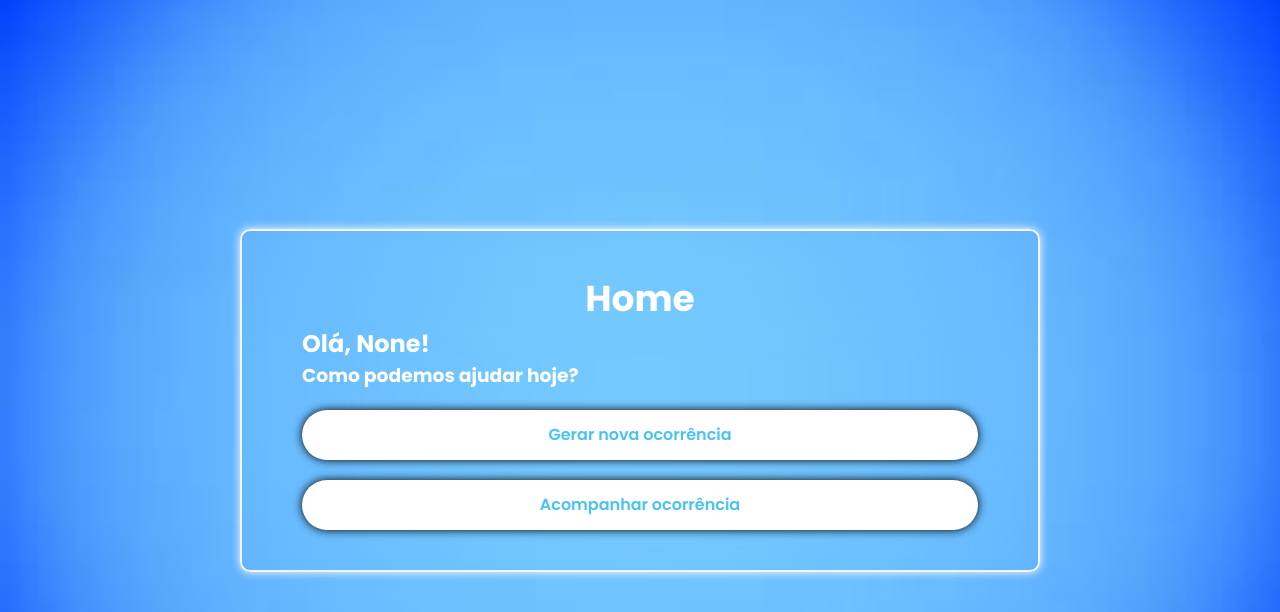
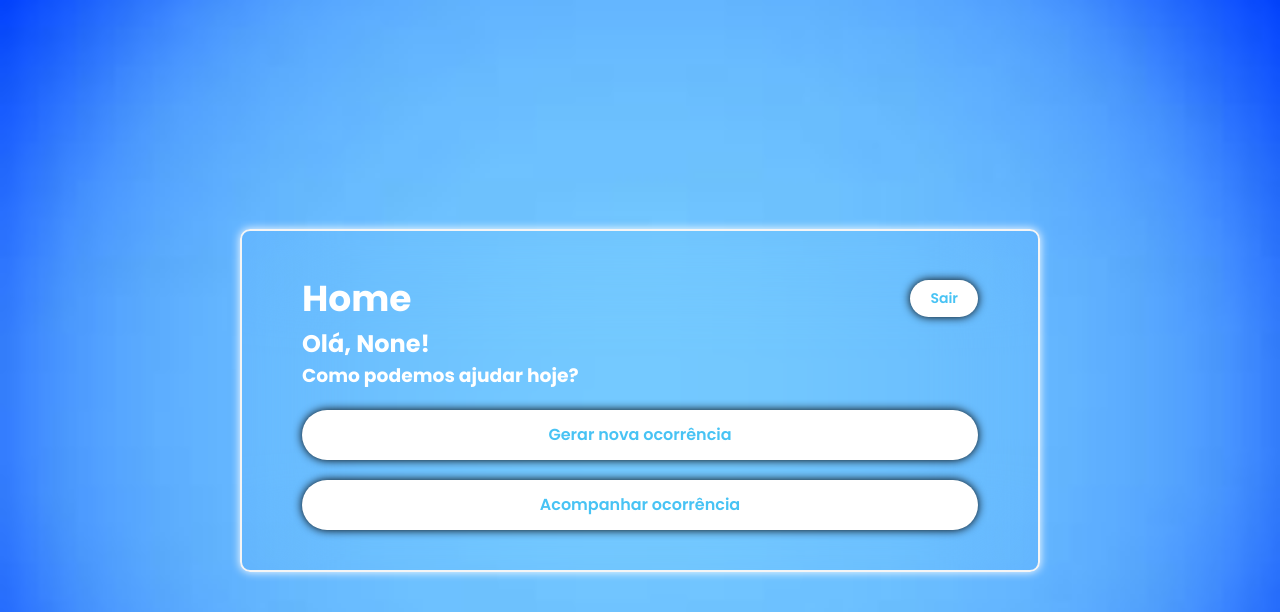
Before and after one commit to LeticiaMelo2/Projeto-Integrador-1s, a Flask app: page /home in a window 1280 px wide. Shown: the top 612 px of the page. Run offline with Flask 3, Linux system fonts and the light colour scheme.

Commit message:
botões de sair

```diff
--- a/Backend/repositories/usuario_repository.py
+++ b/Backend/repositories/usuario_repository.py
@@ -30,13 +30,13 @@
         finally:
             cursor.close()
 
-    def criar(self, first_name: str, last_name: str, email: str, password: str):
+    def criar(self, first_name: str, last_name: str, email: str, password: str, permissao_id: int = 1):
         conn = get_db()
         cursor = conn.cursor()
 
         try:
-            sql = "INSERT INTO usuarios (first_name, last_name, email, password) VALUES (%s, %s, %s, %s)"
-            cursor.execute(sql, (first_name, last_name, email, password))
+            sql = "INSERT INTO usuarios (first_name, last_name, email, password, permissao_id) VALUES (%s, %s, %s, %s, %s)"
+            cursor.execute(sql, (first_name, last_name, email, password, permissao_id))
             conn.commit()
             return True
 
--- a/Backend/requirements.txt
+++ b/Backend/requirements.txt
@@ -7,3 +7,4 @@
 wtforms
 werkzeug
 mysql-connector-python
+email-validator
--- a/Backend/routes/usuario_routes.py
+++ b/Backend/routes/usuario_routes.py
@@ -41,7 +41,7 @@
             form.first_name.data,
             form.last_name.data,
             form.email.data,
-            form.password.data
+            form.password.data,
         )
 
         if not resultado:
--- a/Frontend/static/css/styles.css
+++ b/Frontend/static/css/styles.css
@@ -7,6 +7,18 @@
     padding: 0;
     box-sizing: border-box;
      font-family: "Poppins", sans-serif;
+}
+/*botão home/sair*/
+.home {
+    background-color: #fff;
+    border: none;
+    border-radius: 40px;
+    padding: 8px 20px;
+    cursor: pointer;
+    font-size: 14px;
+    color: rgb(72, 195, 244);
+    font-weight: 600;
+    box-shadow: 0 0 10px rgb(0, 0, .1);
 }
 
 body {
--- a/Frontend/templates/usuario/home.html
+++ b/Frontend/templates/usuario/home.html
@@ -8,7 +8,13 @@
 </head>
 <body>
     <main class="container-home">
-        <h1>Home</h1>
+
+        <div style="display: flex; justify-content: space-between; align-items: center;">
+            <h1>Home</h1>
+            <a href="{{ url_for('usuario.login') }}">
+                <button class="home">Sair</button>
+            </a>
+        </div>
 
         <h2>Olá, {{ name }}!</h2>
         <h3>Como podemos ajudar hoje?</h3>
```
Also changed, not shown: Frontend/templates/operador/dashboard.html (+9 -1 lines), Frontend/templates/usuario/login.html (+0 -9 lines), Frontend/templates/usuario/sucesso.html (+5 -6 lines).
